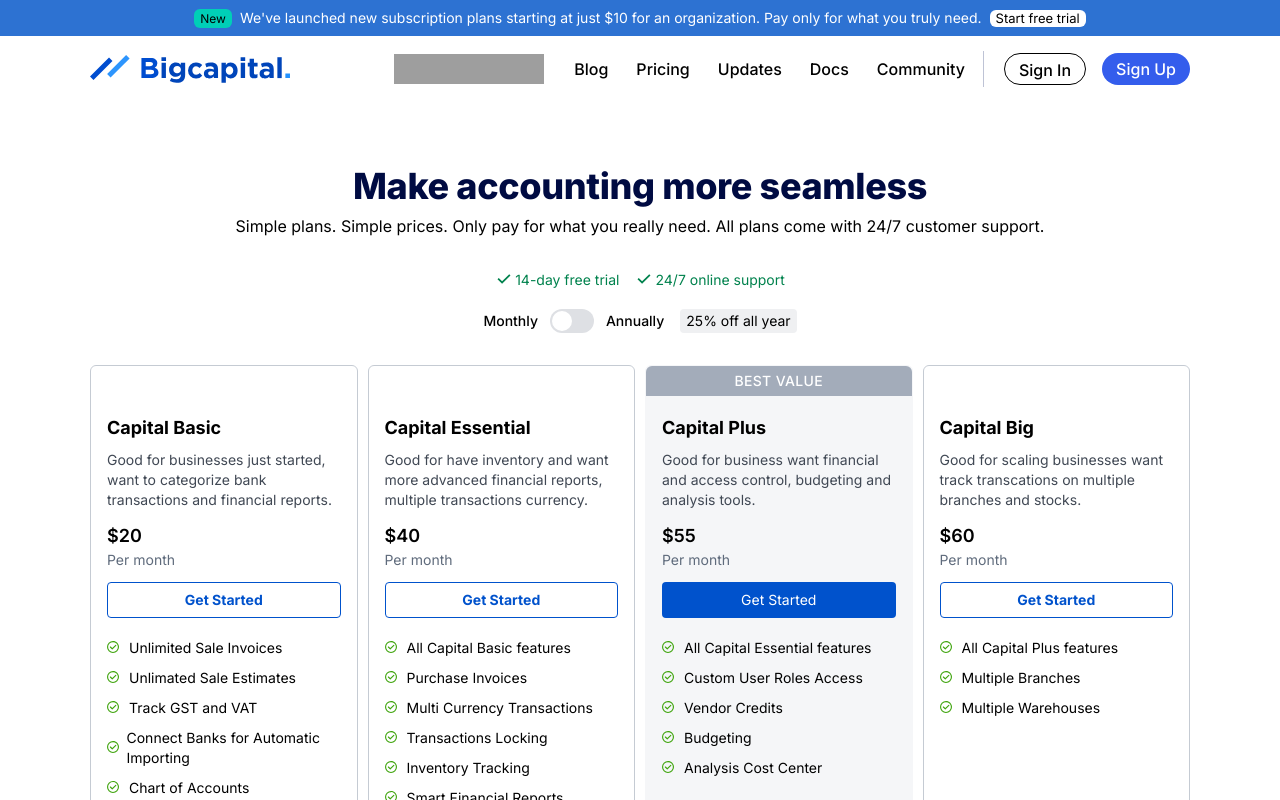
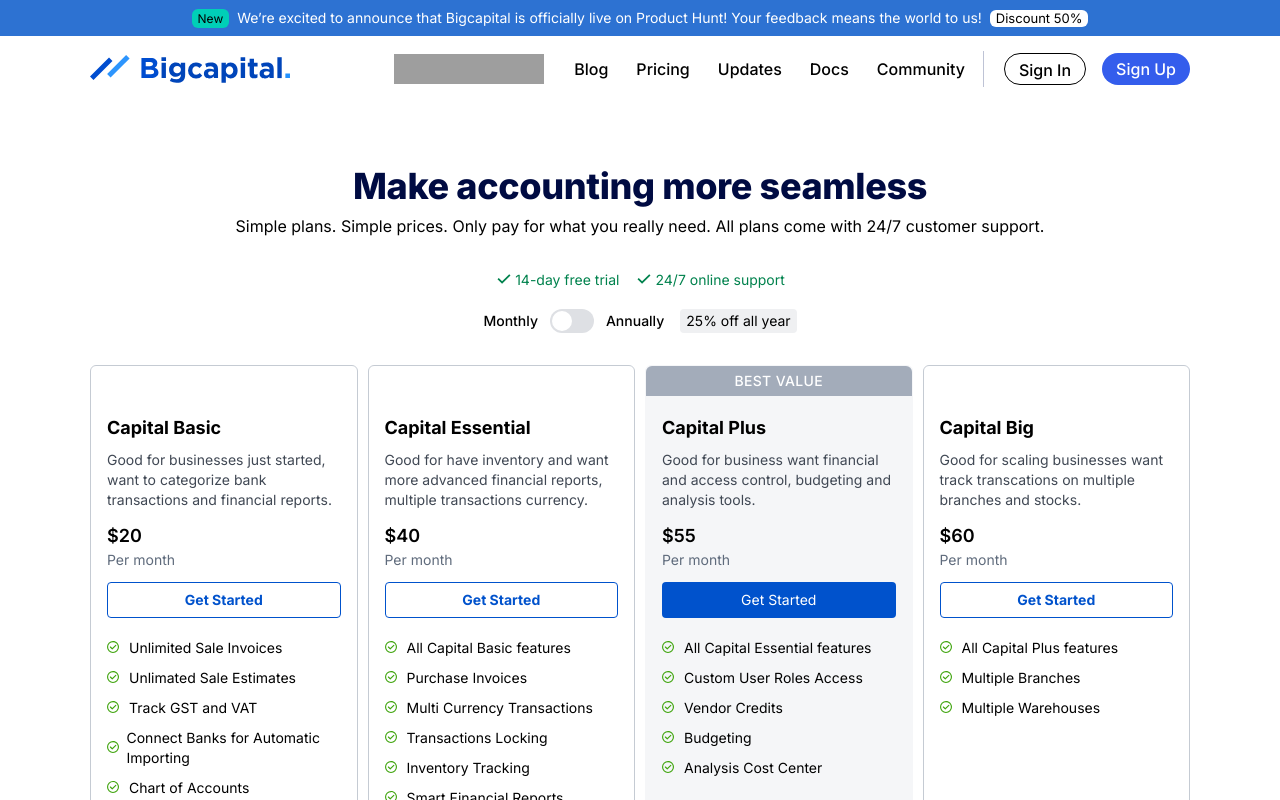
Before and after one commit to bigcapitalhq/website-v2, a Next.js app: page /pricing in a window 1280 px wide. Shown: the top 800 px of the page. Built offline with nearby package versions, Linux system fonts and the light colour scheme; grey boxes are pictures that could not be loaded.

Commit message:
feat: add producthunt announcement text

```diff
--- a/src/components/AnnouncementBar.tsx
+++ b/src/components/AnnouncementBar.tsx
@@ -7,15 +7,15 @@
         New
       </span>
       {
-        "We've launched new subscription plans starting at just $10 for an organization. Pay only for what you truly need."
+        "We’re excited to announce that Bigcapital is officially live on Product Hunt! Your feedback means the world to us!"
       }
       <a
         className={
           'hidden md:inline-block bg-white px-[6px] py-[2px] rounded-md inline-block text-black leading-none text-[13px] ml-2 hover:underline'
         }
-        href={AppUrl.Pricing}
+        href={AppUrl.Producthunt}
       >
-        Start free trial
+        Discount 50%
       </a>
     </div>
   );
--- a/src/constants.ts
+++ b/src/constants.ts
@@ -4,5 +4,6 @@
   SignUp: `${AppRootUrl}/auth/register`,
   SignIn: `${AppRootUrl}/auth/login`,
   Pricing: '/pricing',
-  BigcapitapApp: 'https://my.bigcapital.app'
+  BigcapitapApp: 'https://my.bigcapital.app',
+  Producthunt: 'https://www.producthunt.com/posts/bigcapital'
 };
```
